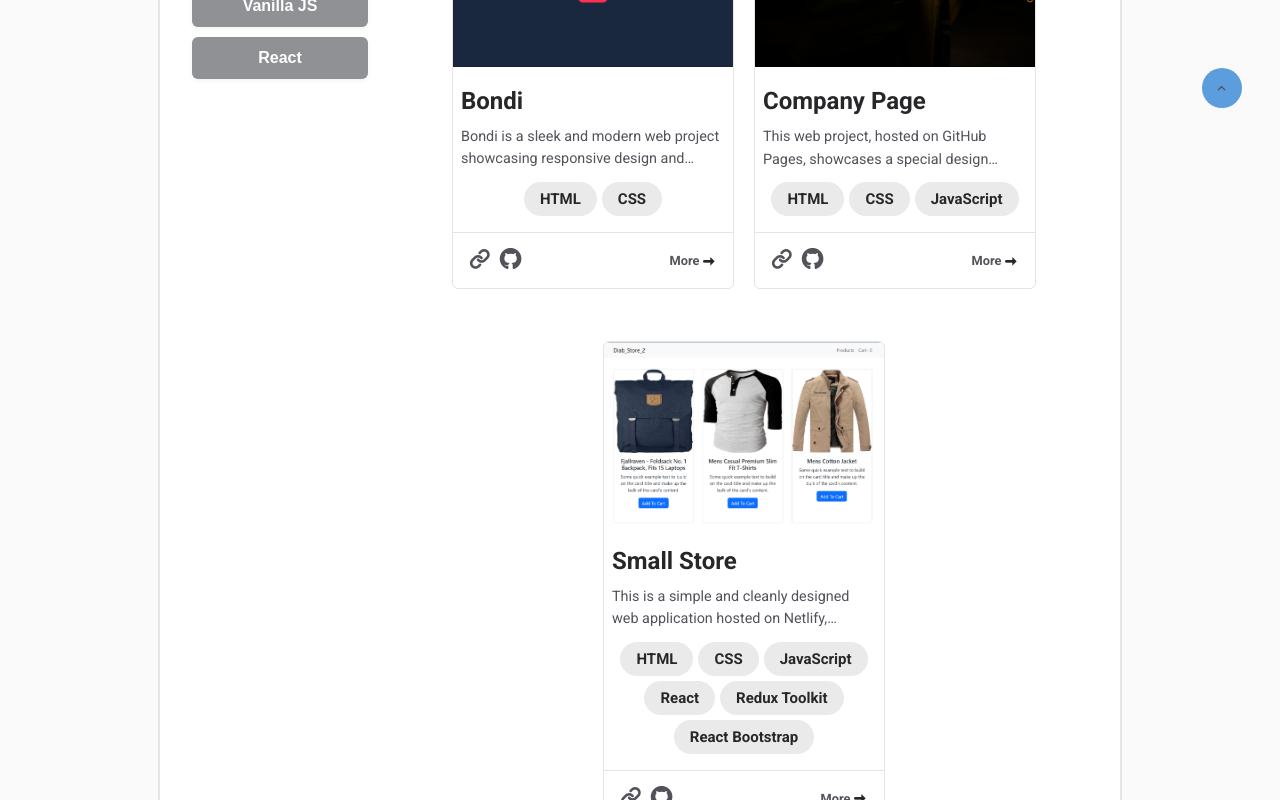
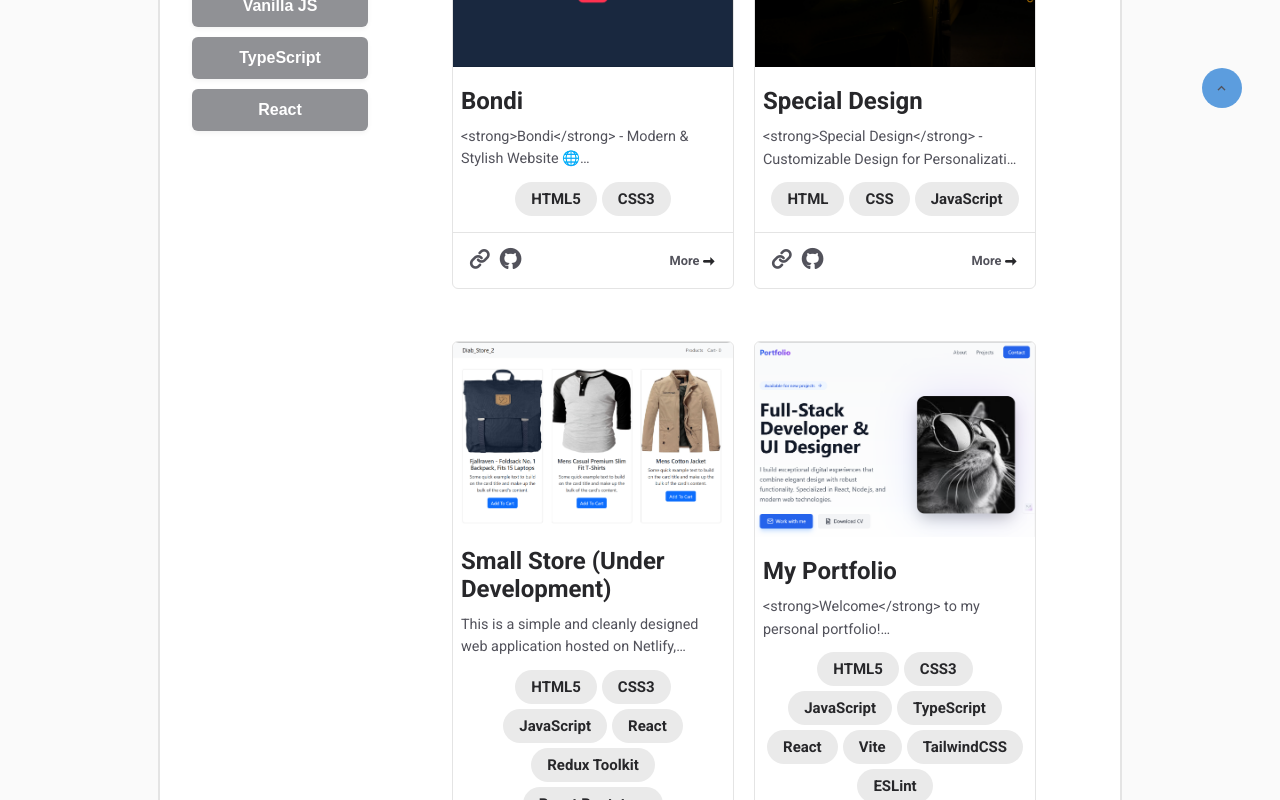
Before and after one commit to diab-tech/portfolio_2, a React (Vite) app: page / in a window 1280 px wide. Shown: the part 660-1460 px from the top of the page. Built offline with nearby package versions, Linux system fonts and the light colour scheme.

Commit message:
edit project page

```diff
--- a/src/Data/projectsData.js
+++ b/src/Data/projectsData.js
@@ -1,44 +1,100 @@
+import "../framework.css";
 const projects = [
   {
     id: 1,
     name: "Bondi",
-    category: "html & css",
+    category: ["html & css"],
     image: "/bondi.png",
     link: "https://diab-tech.github.io/Bondi/",
     github: "https://github.com/diab-tech/Bondi",
-    description:
-      "Bondi is a sleek and modern web project showcasing responsive design and interactive elements. It features a clean, user-friendly interface with well-structured layouts and intuitive navigation. Whether viewed on desktop or mobile, the site adapts seamlessly, providing a smooth user experience across different devices. The Bondi website demonstrates best practices in front-end development, offering a visually appealing and functional example of modern web design principles.",
-    technologies: ["HTML", "CSS"],
+    description: `<strong>Bondi</strong> - Modern & Stylish Website 🌐\n Bondi is a sleek and responsive website designed with a modern aesthetic.
+It showcases a clean user interface, smooth animations, and an intuitive layout to provide an engaging user experience.
+The project is built using the latest front-end technologies to ensure high performance and seamless responsiveness across all devices.
+
+ <h3>✨Features✨</h3>
+<strong>Fully Responsive Design:</strong> Adapts perfectly to desktops, tablets, and mobile devices.
+
+<strong>Modern UI/UX:</strong> A visually appealing layout with smooth interactions.
+
+<strong>Clean & Well:</strong> Structured Code – Built with best practices for maintainability.
+
+<strong>Animated Sections:</strong> Eye-catching animations enhance user engagement.
+
+<strong>Optimized Performance:</strong> Fast loading and smooth scrolling.`,
+    technologies: ["HTML5", "CSS3"],
+  },
+  {
+    id: 2,
+    name: "Special Design",
+    category: ["Vanilla JS"],
+    image: "/company-page.png",
+    link: "https://diab-tech.github.io/special-design/",
+    github: "https://github.com/diab-tech/special-design",
+    description: `<strong>Special Design</strong> - Customizable Design for Personalization 🎨
+Special Design is a visually dynamic and highly customizable web project designed to give users full control over the design experience.
+The project features an elegant and minimalist interface that provides the option to personalize the background and text styling.
+It allows for a unique and engaging experience through its interactive features.
+
+ <h3>✨Features✨</h3>
+<strong>Customizable Background:</strong> Users can choose to set a static background or enable a Random Background Color (Random BGC) for an ever-changing aesthetic.
+
+<strong>Font Color Customization:</strong> A simple option for users to change the text color according to their preferences, offering a more personalized experience.
+
+<strong>Responsive:</strong> The project works seamlessly across different devices, including desktops, tablets, and mobiles.
+
+ <strong>Minimalist:</strong> A clean and user-friendly interface focused on functionality and customization.
+`,
+    technologies: ["HTML", "CSS", "JavaScript"],
   },
   {
     id: 3,
-    name: "Company Page",
-    category: "Vanilla JS",
-    image: "/company-page.png",
-    link: "https://diab-tech.github.io/special-design/",
-    github: "https://github.com/diab-tech/special-design",
-    description:
-      "This web project, hosted on GitHub Pages, showcases a special design concept with a focus on creativity and visual appeal. It may highlight modern web design trends, such as: Stylized UI/UX: Engaging user interface elements like animations, hover effects, or custom layouts. Responsive Design: A layout optimized for various screen sizes, ensuring accessibility across devices. Thematic Presentation: Possibly tailored for a specific purpose, such as a product showcase, portfolio, or experimental design.",
-    technologies: ["HTML", "CSS", "JavaScript"],
-  },
-  {
-    id: 2,
-    name: "Small Store",
-    category: "React",
+    name: "Small Store (Under Development)",
+    category: ["React"],
     image: "/small-store.png",
     link: "https://my-first-domain-v2.netlify.app/",
     github: "https://github.com/diab-tech/my-first-domain",
     description:
-      "This is a simple and cleanly designed web application hosted on Netlify, possibly created as a learning project. The website likely demonstrates basic front-end web development skills, such as HTML, CSS, and JavaScript, and could include features like Home Page with introductory content.Basic navigation and layout for showcasing different sections.Interactive elements or components (e.g., buttons, forms, or animations).Potential use of frameworks or libraries like React, Tailwind, or Bootstrap.",
+      "This is a simple and cleanly designed web application hosted on Netlify, possibly created as a learning project. The website likely demonstrates basic front-end web development skills, such as HTML, CSS, and JavaScript, and could include features like Home Page with introductory content.Basic navigation and layout for showcasing different sections.Interactive elements or components (e.g., buttons, forms, or animations)",
     technologies: [
-      "HTML",
-      "CSS",
+      "HTML5",
+      "CSS3",
       "JavaScript",
       "React",
       "Redux Toolkit",
       "React Bootstrap",
     ],
   },
+  {
+    id: 4,
+    name: "My Portfolio",
+    category: ["TypeScript", "React"],
+    image: "/portfolio.png",
+    link: "https://polite-druid-d2ab23.netlify.app/",
+    github: "https://github.com/diab-tech/my-portfolio",
+    description: `<strong>Welcome</strong> to my personal portfolio!\nThis project is a showcase of my skills, projects,and experiences as a developer. \nIt’s designed to reflect my creativity, technical expertise, and passion for building meaningful and user-friendly applications.\n
+ <h3>✨Features✨</h3>
+  <strong>Responsive Design:</strong> Works on all devices (desktop, tablet, mobile).
+
+  <strong>Modern UI:</strong> A clean and visually appealing interface built with modern web technologies.
+
+  <strong>Project Showcase:</strong> Displays my projects, including descriptions, technologies used, and live demos.
+
+  <strong>Contact Form:</strong> An interactive form that allows visitors to reach out to me directly.
+
+  -<strong>Custom Fonts & Icons:</strong> Unique typography and icons for a personalized touch.
+
+  -<strong>Dynamic Content:</strong> Easily updatable project data stored in a structured format for quick modifications.`,
+    technologies: [
+      "HTML5",
+      "CSS3",
+      "JavaScript",
+      "TypeScript",
+      "React",
+      "Vite",
+      "TailwindCSS",
+      "ESLint",
+    ],
+  },
 ];
 
 export default projects;
--- a/src/components/3-main/Main.jsx
+++ b/src/components/3-main/Main.jsx
@@ -6,7 +6,7 @@ import projects from "../../Data/projectsData";
 export default function Main() {
   const [activeCategory, setActiveCategory] = useState("All");
   const lastScrollY = useRef(null);
-  const categories = ["All", "HTML & CSS", "Vanilla JS", "React"];
+  const categories = ["All", "HTML & CSS", "Vanilla JS", "TypeScript", "React"];
 
   // Create Filter Buttons
   const handleBtnClick = (category) => {
@@ -17,8 +17,10 @@ export default function Main() {
   const filteredProjects =
     activeCategory === "All"
       ? projects
-      : projects.filter(
-          (p) => p.category.toLowerCase() === activeCategory.toLowerCase()
+      : projects.filter((p) =>
+          p.category.some(
+            (e) => e.toLowerCase() === activeCategory.toLowerCase()
+          )
         );
 
   // Hide Nav On Small Screen
@@ -79,7 +81,7 @@ export default function Main() {
             <img src={p.image} alt={p.name} />
             <div className="box p-1">
               <h2>{p.name}</h2>
-              <p>{p.description}</p>
+              <p className="description">{p.description}</p>
               <div className="technologies flex ">
                 {p.technologies.map((tech, index) => (
                   <span key={index}>{tech}</span>
--- a/src/components/Project-details.jsx
+++ b/src/components/Project-details.jsx
@@ -11,9 +11,13 @@ export default function ProjectDetails() {
       <div className="project " key={project.id}>
         <img src={project.image} alt={project.name} />
         <div className="box p-1">
-          <h2>{project.name}</h2>
-          <p>{project.description}</p>
-          <div className="tech mt-2">Technology:</div>
+          <h2 className="mb-1">{project.name}</h2>
+          {/* makes you use html tags in jsx */}
+          <p
+            className="description"
+            dangerouslySetInnerHTML={{ __html: project.description }}
+          />
+          <div className="tech mt-2">🛠️ Technologies Used:</div>
           <div className="technologies flex flex-wrap gap-5">
             {project.technologies.map((tech, index) => (
               <span key={index}>{tech}</span>
--- a/src/components/project-details.css
+++ b/src/components/project-details.css
@@ -1,3 +1,8 @@
+/* Makes [\n] Works */
+.container .description {
+  white-space: pre-line;
+}
+
 .container .project {
   border: 1px solid var(--border);
   background-color: transparent;
@@ -13,6 +18,10 @@
   line-height: 1.5;
   color: var(--subtitle);
 }
+.container .project p h3 {
+  color: var(--title);
+}
+
 .container .project .tech {
   color: var(--title);
   font-weight: bold;
--- a/src/framework.css
+++ b/src/framework.css
@@ -96,6 +96,9 @@
   margin-right: 3rem;
 }
 
+.mb-1 {
+  margin-bottom: 1rem;
+}
 .mb-2 {
   margin-bottom: 2rem;
 }
```
Also changed, not shown: public/portfolio.png (added).
